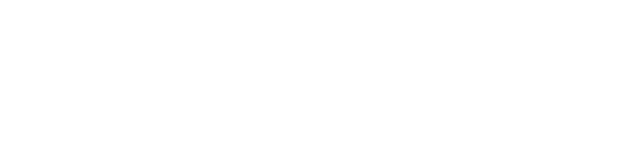
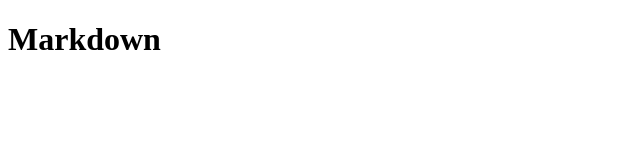
Before and after one commit to Flavioleot/PROGETTO-CODE, a plain HTML site: page index.html in a window 1280 px wide. Shown: the whole page, without its empty margins (0-640 px from the left). Drawn offline with Linux system fonts and the light colour scheme.

Commit message:
aggiunta titolo

```diff
--- a/index.html
+++ b/index.html
@@ -1,9 +1,13 @@
 <!DOCTYPE html>
 <html lang="en">
-<head>
+<head> <h1>Markdown</h1>
+    <body>
+
+
+    </body>
     <meta charset="UTF-8">
     <meta name="viewport" content="width=device-width, initial-scale=1.0">
-    <title>Document</title>
+    <title></title>
 </head>
 <body>
 
```
